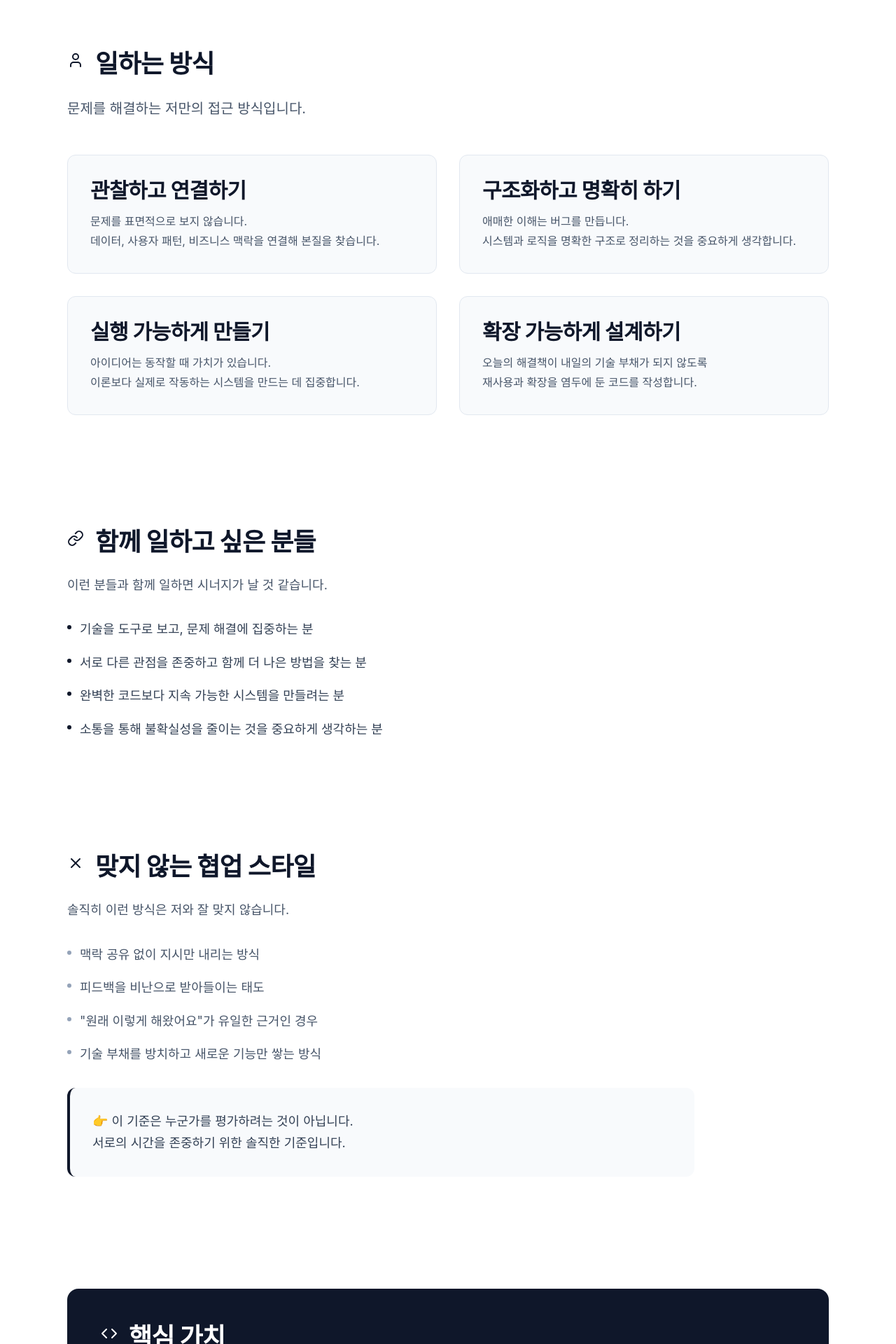
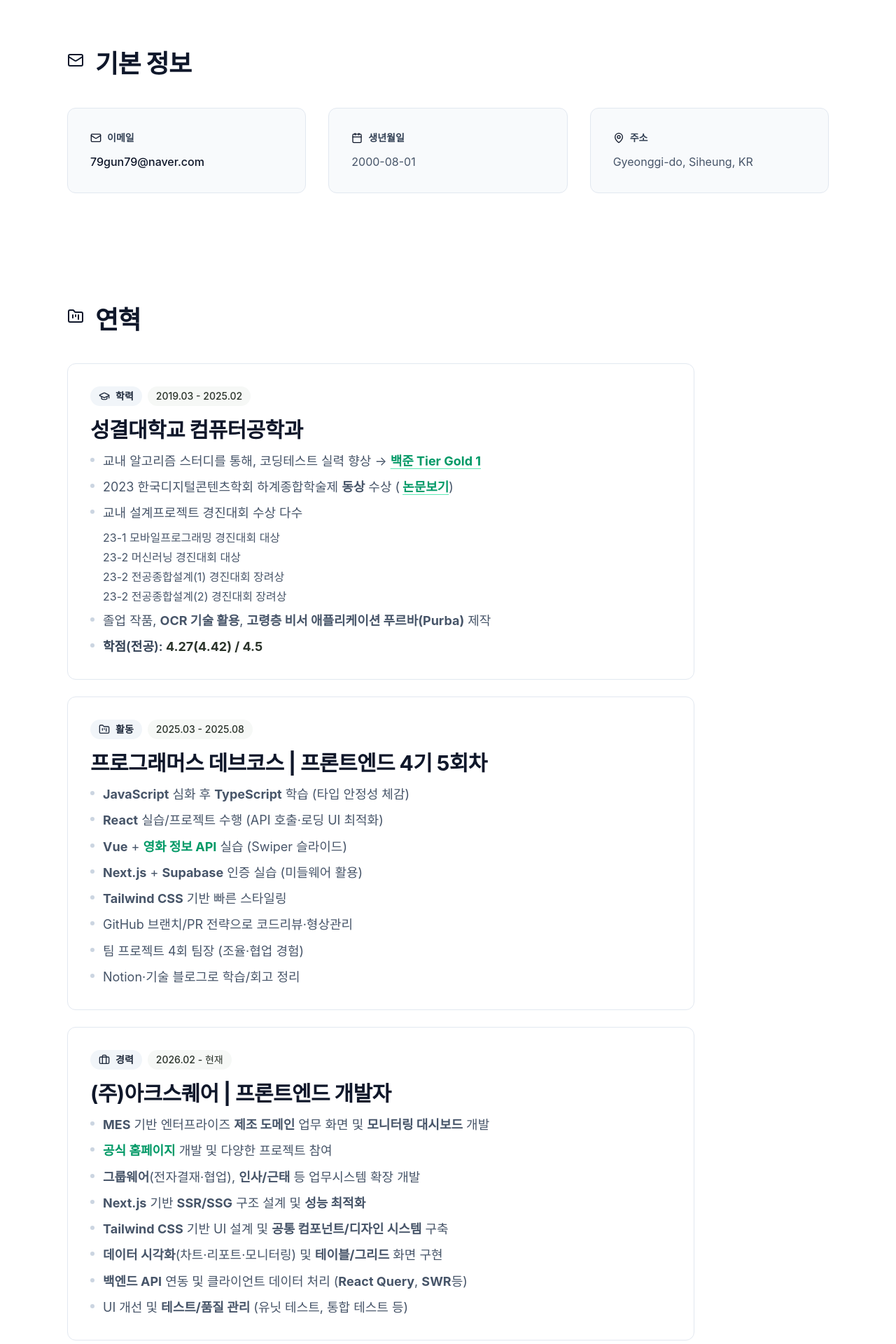
Before and after one commit to 79gun79/portfolio, a React (Vite) app: page / in a window 1280 px wide. Shown: the part 1440-3360 px from the top of the page at 70% size. Built offline with nearby package versions, Linux system fonts and the light colour scheme; no server answers; the database is empty.

Commit message:
Feat: About Me 부분 수정

```diff
--- a/src/App.tsx
+++ b/src/App.tsx
@@ -6,8 +6,9 @@ import { Home } from './components/Home';
 import { Navigation } from './components/Naviagation';
 import { Posts } from './components/Posts';
 import { Start } from './components/Start';
+import Skills from './components/Skills';
 
-const INTRO_DURATION_MS = 5000;
+const INTRO_DURATION_MS = 1800;
 
 export default function App() {
   const [showStart, setShowStart] = useState(true);
@@ -35,6 +36,7 @@ export default function App() {
               <Navigation />
               <Home />
               <About />
+              <Skills />
               <Posts />
             </div>
           }
--- a/src/components/About.tsx
+++ b/src/components/About.tsx
@@ -1,12 +1,273 @@
 import { motion } from 'motion/react';
-import { Link as LinkIcon, Code, X, User } from 'lucide-react';
+import type { ReactNode } from 'react';
+import { useState } from 'react';
+import type { LucideIcon } from 'lucide-react';
+import {
+  Code,
+  Mail,
+  Calendar,
+  MapPin,
+  GraduationCap,
+  Briefcase,
+  FolderKanban,
+} from 'lucide-react';
+
+type ProfileItem = {
+  label: string;
+  value: ReactNode;
+  icon: LucideIcon;
+};
+
+type HistoryItem = {
+  type: '학력' | '경력' | '활동';
+  period: string;
+  title: string;
+  details?: ReactNode[];
+  icon: LucideIcon;
+};
+
+const profileItems: ProfileItem[] = [
+  {
+    label: '이메일',
+    value: (
+      <a
+        href="mailto:79gun79@naver.com"
+        className="font-medium text-slate-900 underline decoration-slate-300 underline-offset-4 hover:decoration-slate-900"
+      >
+        79gun79@naver.com
+      </a>
+    ),
+    icon: Mail,
+  },
+  {
+    label: '생년월일',
+    value: '2000-08-01',
+    icon: Calendar,
+  },
+  {
+    label: '주소',
+    value: 'Gyeonggi-do, Siheung, KR',
+    icon: MapPin,
+  },
+];
 
 export function About() {
+  const [isPaperPreviewOpen, setIsPaperPreviewOpen] = useState(false);
+  const [isBojBadgePreviewOpen, setIsBojBadgePreviewOpen] = useState(false);
+
+  const historyItems: HistoryItem[] = [
+    {
+      type: '학력',
+      period: '2019.03 - 2025.02',
+      title: '성결대학교 컴퓨터공학과',
+      details: [
+        <>
+          교내 알고리즘 스터디를 통해, 코딩테스트 실력 향상 →{' '}
+          <button
+            type="button"
+            onClick={() => setIsBojBadgePreviewOpen(true)}
+            className="cursor-pointer font-bold text-emerald-600 underline decoration-emerald-300 underline-offset-4 hover:text-emerald-700 hover:decoration-emerald-600"
+          >
+            백준 Tier Gold 1
+          </button>
+        </>,
+        <>
+          2023 한국디지털콘텐츠학회 하계종합학술제 <b>동상</b> 수상 (
+          <button
+            type="button"
+            onClick={() => setIsPaperPreviewOpen(true)}
+            className="ml-1 cursor-pointer font-bold text-emerald-600 underline decoration-emerald-300 underline-offset-4 hover:text-emerald-700 hover:decoration-emerald-600"
+          >
+            논문보기
+          </button>
+          )
+        </>,
+        <div>
+          <div>교내 설계프로젝트 경진대회 수상 다수</div>
+          <ul className="mt-2 space-y-1 text-sm text-slate-600 sm:text-base">
+            <li>23-1 모바일프로그래밍 경진대회 대상</li>
+            <li>23-2 머신러닝 경진대회 대상</li>
+            <li>23-2 전공종합설계(1) 경진대회 장려상</li>
+            <li>23-2 전공종합설계(2) 경진대회 장려상</li>
+          </ul>
+        </div>,
+        <>
+          졸업 작품, <b>OCR 기술 활용</b>,{' '}
+          <b>고령층 비서 애플리케이션 푸르바(Purba)</b> 제작
+        </>,
+        <>
+          <span className="font-semibold text-slate-700">학점(전공): </span>
+          <span className="font-bold text-green-900">4.27(4.42) / 4.5</span>
+        </>,
+      ],
+      icon: GraduationCap,
+    },
+    {
+      type: '활동',
+      period: '2025.03 - 2025.08',
+      title: '프로그래머스 데브코스 | 프론트엔드 4기 5회차',
+      details: [
+        <>
+          <b>JavaScript</b> 심화 후 <b>TypeScript</b> 학습 (타입 안정성 체감)
+        </>,
+        <>
+          <b>React</b> 실습/프로젝트 수행 (API 호출·로딩 UI 최적화)
+        </>,
+        <>
+          <b>Vue</b> +{' '}
+          <a
+            href="https://boisterous-babka-7df143.netlify.app/"
+            target="_blank"
+            rel="noreferrer noopener"
+            className="font-bold text-emerald-600 underline decoration-emerald-300 underline-offset-4 hover:text-emerald-700 hover:decoration-emerald-600"
+          >
+            영화 정보 API
+          </a>{' '}
+          실습 (Swiper 슬라이드)
+        </>,
+        <>
+          <b>Next.js</b> + <b>Supabase</b> 인증 실습 (미들웨어 활용)
+        </>,
+        <>
+          <b>Tailwind CSS</b> 기반 빠른 스타일링
+        </>,
+        <>GitHub 브랜치/PR 전략으로 코드리뷰·형상관리</>,
+        <>팀 프로젝트 4회 팀장 (조율·협업 경험)</>,
+        <>Notion·기술 블로그로 학습/회고 정리</>,
+      ],
+      icon: FolderKanban,
+    },
+    {
+      type: '경력',
+      period: '2026.02 - 현재',
+      title: '(주)아크스퀘어 | 프론트엔드 개발자',
+      details: [
+        <>
+          <b>MES</b> 기반 엔터프라이즈 <b>제조 도메인</b> 업무 화면 및{' '}
+          <b>모니터링 대시보드</b> 개발
+        </>,
+        <>
+          <a
+            href="https://arcsquare.ai/"
+            target="_blank"
+            rel="noreferrer noopener"
+            className="font-bold text-emerald-600 underline decoration-emerald-300 underline-offset-4 hover:text-emerald-700 hover:decoration-emerald-600"
+          >
+            공식 홈페이지
+          </a>{' '}
+          개발 및 다양한 프로젝트 참여
+        </>,
+        <>
+          <b>그룹웨어</b>(전자결재·협업), <b>인사/근태</b> 등 업무시스템 확장
+          개발
+        </>,
+        <>
+          <b>Next.js</b> 기반 <b>SSR/SSG</b> 구조 설계 및 <b>성능 최적화</b>
+        </>,
+        <>
+          <b>Tailwind CSS</b> 기반 UI 설계 및 <b>공통 컴포넌트/디자인 시스템</b>{' '}
+          구축
+        </>,
+        <>
+          <b>데이터 시각화</b>(차트·리포트·모니터링) 및 <b>테이블/그리드</b>{' '}
+          화면 구현
+        </>,
+        <>
+          <b>백엔드 API</b> 연동 및 클라이언트 데이터 처리 (<b>React Query</b>,{' '}
+          <b>SWR</b>
+          등)
+        </>,
+        <>
+          UI 개선 및 <b>테스트/품질 관리</b> (유닛 테스트, 통합 테스트 등)
+        </>,
+      ],
+      icon: Briefcase,
+    },
+  ];
+
   return (
     <section
       id="about"
       className="bg-white px-4 py-20 sm:px-6 sm:py-32 lg:py-48"
     >
+      {isBojBadgePreviewOpen ? (
+        <div
+          className="fixed inset-0 z-50 flex items-center justify-center bg-black/60 p-4"
+          role="dialog"
+          aria-modal="true"
+          aria-label="백준 배지 미리보기"
+          onClick={() => setIsBojBadgePreviewOpen(false)}
+        >
+          <div
+            className="w-full max-w-2xl overflow-hidden rounded-2xl bg-white p-4 shadow-xl sm:p-6"
+            onClick={(e) => e.stopPropagation()}
+          >
+            <div className="mb-4 flex items-center justify-between gap-4">
+              <div className="text-lg font-bold text-slate-900">백준 배지</div>
+              <button
+                type="button"
+                className="rounded-lg border border-slate-200 bg-white px-3 py-2 text-sm font-semibold text-slate-700 hover:border-slate-900"
+                onClick={() => setIsBojBadgePreviewOpen(false)}
+              >
+                닫기
+              </button>
+            </div>
+
+            <div className="flex justify-center">
+              <img
+                src="https://mazassumnida.wtf/api/v2/generate_badge?boj=79gun79"
+                alt="Baekjoon badge for 79gun79"
+                className="max-w-full"
+                loading="lazy"
+              />
+            </div>
+          </div>
+        </div>
+      ) : null}
+
+      {isPaperPreviewOpen ? (
+        <div
+          className="fixed inset-0 z-50 flex items-center justify-center bg-black/60 p-4"
+          role="dialog"
+          aria-modal="true"
+          aria-label="학회 논문 미리보기"
+          onClick={() => setIsPaperPreviewOpen(false)}
+        >
+          <div
+            className="max-h-[90vh] w-full max-w-4xl overflow-auto rounded-2xl bg-white p-4 shadow-xl sm:p-6"
+            onClick={(e) => e.stopPropagation()}
+          >
+            <div className="mb-4 flex items-center justify-between gap-4">
+              <div className="text-lg font-bold text-slate-900">
+                학회 논문 미리보기
+              </div>
+              <button
+                type="button"
+                className="rounded-lg border border-slate-200 bg-white px-3 py-2 text-sm font-semibold text-slate-700 hover:border-slate-900"
+                onClick={() => setIsPaperPreviewOpen(false)}
+              >
+                닫기
+              </button>
+            </div>
+
+            <div className="space-y-6">
+              <img
+                src="/paper_page_1.png"
+                alt="학회논문 1페이지"
+                className="w-full rounded-xl border border-slate-200"
+                loading="lazy"
+              />
+              <img
+                src="/paper_page_2.png"
+                alt="학회논문 2페이지"
+                className="w-full rounded-xl border border-slate-200"
+                loading="lazy"
+              />
+            </div>
+          </div>
+        </div>
+      ) : null}
+
       <div className="container mx-auto max-w-6xl">
         {/* Header */}
         <motion.div
@@ -20,11 +281,11 @@ export function About() {
             About Me
           </div>
           <h2 className="mb-6 text-3xl text-slate-900 sm:mb-8 sm:text-5xl lg:text-6xl">
-            나란 놈은...
+            반갑습니다! 저는..
           </h2>
         </motion.div>
 
-        {/* How We Work Together */}
+        {/* Basic Info */}
         <motion.div
           initial={{ opacity: 0, y: 30 }}
           whileInView={{ opacity: 1, y: 0 }}
@@ -33,38 +294,14 @@ export function About() {
           className="mb-24 sm:mb-32 lg:mb-40"
         >
           <div className="mb-6 flex items-start gap-4">
-            <User className="mt-1 h-6 w-6 shrink-0 text-slate-900" />
+            <Mail className="mt-1 h-6 w-6 shrink-0 text-slate-900" />
             <h3 className="text-xl font-bold text-slate-900 sm:text-2xl lg:text-3xl">
-              일하는 방식
+              기본 정보
             </h3>
           </div>
-          <p className="mb-12 max-w-4xl text-base text-slate-600 sm:text-lg lg:text-xl">
-            문제를 해결하는 저만의 접근 방식입니다.
-          </p>
 
-          <div className="grid gap-6 sm:grid-cols-2 sm:gap-8">
-            {[
-              {
-                title: '관찰하고 연결하기',
-                description:
-                  '문제를 표면적으로 보지 않습니다.\n데이터, 사용자 패턴, 비즈니스 맥락을 연결해 본질을 찾습니다.',
-              },
-              {
-                title: '구조화하고 명확히 하기',
-                description:
-                  '애매한 이해는 버그를 만듭니다.\n시스템과 로직을 명확한 구조로 정리하는 것을 중요하게 생각합니다.',
-              },
-              {
-                title: '실행 가능하게 만들기',
-                description:
-                  '아이디어는 동작할 때 가치가 있습니다.\n이론보다 실제로 작동하는 시스템을 만드는 데 집중합니다.',
-              },
-              {
-                title: '확장 가능하게 설계하기',
-                description:
-                  '오늘의 해결책이 내일의 기술 부채가 되지 않도록\n재사용과 확장을 염두에 둔 코드를 작성합니다.',
-              },
-            ].map((item, index) => (
+          <dl className="mt-10 grid gap-6 sm:grid-cols-3 sm:gap-8">
+            {profileItems.map((item, index) => (
               <motion.div
                 key={index}
                 initial={{ opacity: 0, y: 20 }}
@@ -73,18 +310,17 @@ export function About() {
                 transition={{ duration: 0.5, delay: index * 0.1 }}
                 className="rounded-xl border border-slate-200 bg-slate-50 p-6 sm:p-8"
               >
-                <h4 className="mb-3 text-lg font-bold text-slate-900 sm:text-xl">
-                  {item.title}
-                </h4>
-                <p className="text-sm leading-relaxed whitespace-pre-line text-slate-600 sm:text-base">
-                  {item.description}
-                </p>
+                <dt className="mb-3 flex items-center gap-2 text-sm font-semibold text-slate-700">
+                  <item.icon className="h-4 w-4 text-slate-900" />
+                  {item.label}
+                </dt>
+                <dd className="text-base text-slate-600">{item.value}</dd>
               </motion.div>
             ))}
-          </div>
+          </dl>
         </motion.div>
 
-        {/* 우리가 좋아하는 사람의 모습 */}
+        {/* History */}
         <motion.div
           initial={{ opacity: 0, y: 30 }}
           whileInView={{ opacity: 1, y: 0 }}
@@ -93,82 +329,50 @@ export function About() {
           className="mb-24 sm:mb-32 lg:mb-40"
         >
           <div className="mb-6 flex items-start gap-4">
-            <LinkIcon className="mt-1 h-6 w-6 shrink-0 text-slate-900" />
+            <FolderKanban className="mt-1 h-6 w-6 shrink-0 text-slate-900" />
             <h3 className="text-xl font-bold text-slate-900 sm:text-2xl lg:text-3xl">
-              함께 일하고 싶은 분들
+              연혁
             </h3>
           </div>
-          <p className="mb-8 max-w-4xl text-base text-slate-600 sm:text-lg">
-            이런 분들과 함께 일하면 시너지가 날 것 같습니다.
-          </p>
 
-          <div className="max-w-4xl space-y-4">
-            {[
-              '기술을 도구로 보고, 문제 해결에 집중하는 분',
-              '서로 다른 관점을 존중하고 함께 더 나은 방법을 찾는 분',
-              '완벽한 코드보다 지속 가능한 시스템을 만들려는 분',
-              '소통을 통해 불확실성을 줄이는 것을 중요하게 생각하는 분',
-            ].map((text, index) => (
+          <div className="mt-10 max-w-4xl space-y-6">
+            {historyItems.map((item, index) => (
               <motion.div
                 key={index}
                 initial={{ opacity: 0, x: -20 }}
                 whileInView={{ opacity: 1, x: 0 }}
                 viewport={{ once: false, amount: 0.3 }}
                 transition={{ duration: 0.5, delay: index * 0.1 }}
-                className="flex items-start gap-3"
+                className="relative rounded-xl border border-slate-200 bg-white p-6 sm:p-8"
               >
-                <div className="mt-2.5 h-1.5 w-1.5 shrink-0 rounded-full bg-slate-900"></div>
-                <p className="text-base text-slate-700 sm:text-lg">{text}</p>
+                <div className="mb-4 flex flex-wrap items-center gap-2">
+                  <span className="inline-flex items-center gap-2 rounded-full bg-slate-100 px-3 py-1 text-sm font-semibold text-slate-800">
+                    <item.icon className="h-4 w-4" />
+                    {item.type}
+                  </span>
+                  <span className="rounded-full bg-green-50 px-3 py-1 text-sm font-medium text-green-900">
+                    {item.period}
+                  </span>
+                </div>
+
+                <h4 className="mb-2 text-lg font-bold text-slate-900 sm:text-xl">
+                  {item.title}
+                </h4>
+                {item.details && item.details.length > 0 ? (
+                  <ul className="mt-3 space-y-2">
+                    {item.details.map((line, detailIndex) => (
+                      <li
+                        key={detailIndex}
+                        className="flex items-start gap-3 text-base leading-relaxed text-slate-600 sm:text-lg"
+                      >
+                        <span className="mt-2.5 h-1.5 w-1.5 shrink-0 rounded-full bg-slate-300" />
+                        <div className="min-w-0 flex-1">{line}</div>
+                      </li>
+                    ))}
+                  </ul>
+                ) : null}
               </motion.div>
             ))}
-          </div>
-        </motion.div>
-
-        {/* 우리가 맞지 않는 사람 */}
-        <motion.div
-          initial={{ opacity: 0, y: 30 }}
-          whileInView={{ opacity: 1, y: 0 }}
-          viewport={{ once: false, amount: 0.3 }}
-          transition={{ duration: 0.6 }}
-          className="mb-24 sm:mb-32 lg:mb-40"
-        >
-          <div className="mb-6 flex items-start gap-4">
-            <X className="mt-1 h-6 w-6 shrink-0 text-slate-900" />
-            <h3 className="text-xl font-bold text-slate-900 sm:text-2xl lg:text-3xl">
-              맞지 않는 협업 스타일
-            </h3>
-          </div>
-          <p className="mb-8 max-w-4xl text-base text-slate-600 sm:text-lg">
-            솔직히 이런 방식은 저와 잘 맞지 않습니다.
-          </p>
-
-          <div className="mb-8 max-w-4xl space-y-4">
-            {[
-              '맥락 공유 없이 지시만 내리는 방식',
-              '피드백을 비난으로 받아들이는 태도',
-              '"원래 이렇게 해왔어요"가 유일한 근거인 경우',
-              '기술 부채를 방치하고 새로운 기능만 쌓는 방식',
-            ].map((text, index) => (
-              <motion.div
-                key={index}
-                initial={{ opacity: 0, x: -20 }}
-                whileInView={{ opacity: 1, x: 0 }}
-                viewport={{ once: false, amount: 0.3 }}
-                transition={{ duration: 0.5, delay: index * 0.1 }}
-                className="flex items-start gap-3"
-              >
-                <div className="mt-2.5 h-1.5 w-1.5 shrink-0 rounded-full bg-slate-400"></div>
-                <p className="text-base text-slate-600 sm:text-lg">{text}</p>
-              </motion.div>
-            ))}
-          </div>
-
-          <div className="max-w-4xl rounded-xl border-l-4 border-slate-900 bg-slate-50 p-6 sm:p-8">
-            <p className="text-base text-slate-700 sm:text-lg">
-              👉 이 기준은 누군가를 평가하려는 것이 아닙니다.
-              <br />
-              서로의 시간을 존중하기 위한 솔직한 기준입니다.
-            </p>
           </div>
         </motion.div>
 
@@ -178,25 +382,34 @@ export function About() {
           whileInView={{ opacity: 1, y: 0 }}
           viewport={{ once: false, amount: 0.3 }}
           transition={{ duration: 0.6 }}
-          className="rounded-2xl bg-slate-900 p-8 text-white sm:p-10 lg:p-12"
+          className="relative overflow-hidden rounded-2xl bg-linear-to-br from-emerald-800 via-green-800 to-emerald-950 p-8 text-white shadow-xl shadow-emerald-900/15 sm:p-10 lg:p-12"
         >
+          <div className="pointer-events-none absolute -top-24 -right-24 h-80 w-80 rounded-full bg-white/10 blur-3xl" />
+          <div className="pointer-events-none absolute -bottom-24 -left-24 h-80 w-80 rounded-full bg-emerald-300/20 blur-3xl" />
+
+          <div className="relative z-10">
             <div className="mb-6 flex items-start gap-4">
-            <Code className="mt-1 h-6 w-6 shrink-0 text-white" />
+              <div className="mt-0.5 flex h-10 w-10 shrink-0 items-center justify-center rounded-xl bg-white/10 ring-1 ring-white/15">
+                <Code className="h-5 w-5 text-white" />
+              </div>
               <h3 className="text-xl font-bold sm:text-2xl lg:text-3xl">
                 핵심 가치
               </h3>
             </div>
-          <div className="max-w-4xl space-y-4 text-base leading-relaxed sm:text-lg">
-            <p>좋은 개발자는 코드만 잘 짜는 사람이 아니라고 생각합니다.</p>
-            <p className="text-slate-300">
+            <div className="max-w-4xl space-y-4 text-base leading-relaxed text-emerald-50/95 sm:text-lg">
+              <p className="text-white">
+                좋은 개발자는 코드만 잘 짜는 사람이 아니라고 생각합니다.
+              </p>
+              <p className="text-emerald-50/80">
                 문제의 맥락을 이해하고, 동료와 소통하며,
                 <br />
                 지속 가능한 시스템을 만드는 것이 더 중요합니다.
               </p>
-            <p className="pt-4 font-semibold">
+              <p className="pt-4 font-semibold text-white">
                 기술은 도구이고, 목표는 문제 해결입니다.
                 <br />그 과정에서 함께 성장하는 것을 가장 중요하게 생각합니다.
               </p>
+            </div>
           </div>
         </motion.div>
       </div>
```
Also changed, not shown: src/components/Home.tsx (+7 -3 lines), src/components/Naviagation.tsx (+0 -8 lines), src/components/Skills.tsx (added, +18 -0 lines), public/paper_page_1.png (added), public/paper_page_2.png (added). Lines whose indentation alone changed are shown as unchanged.
